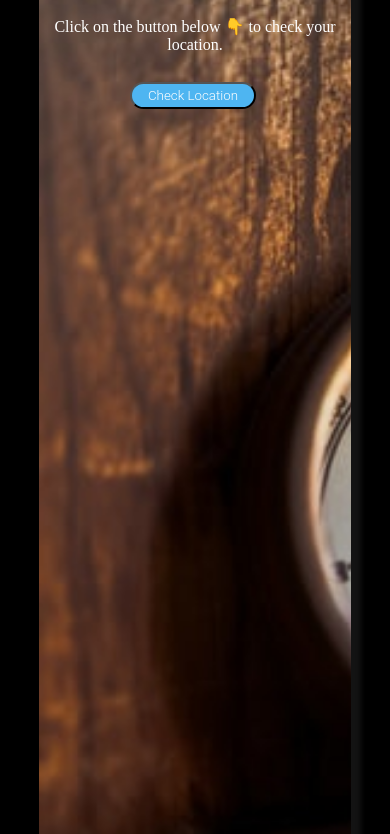
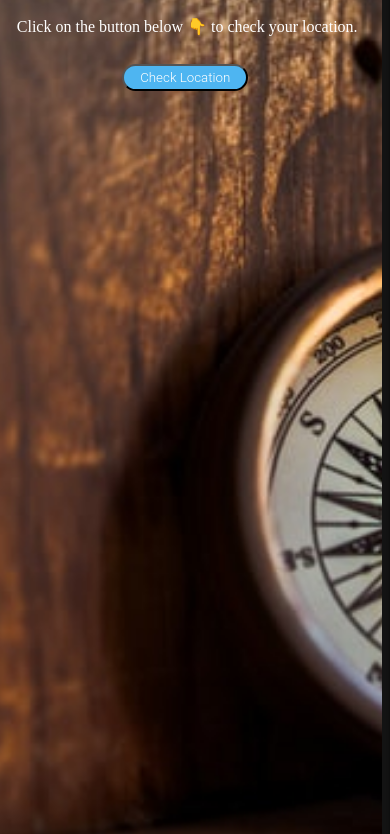
Before and after one commit to varnita619/Track-Your-Location, a plain HTML site: page index.html in a window 390 px wide. Shown: the part 219-1053 px from the top of the page. Drawn offline with Linux system fonts and the light colour scheme; some packages are replaced by stand-ins of ours; a web font is replaced by a local one.

Commit message:
style: made responsive

```diff
--- a/style.css
+++ b/style.css
@@ -81,11 +81,13 @@ nav ul li a {
 /* Container */
 
 #container {
-    margin: 10%;
+    margin: 10% -2%;
     text-align: center;
     background-image: url(img/bg.jpg);
     background-size: cover;
     background-repeat: no-repeat;
+    width: 100%;
+    height: auto;
     box-shadow: 10px 10px 5px rgba(53, 53, 53, 0.356);
 }
 
```
